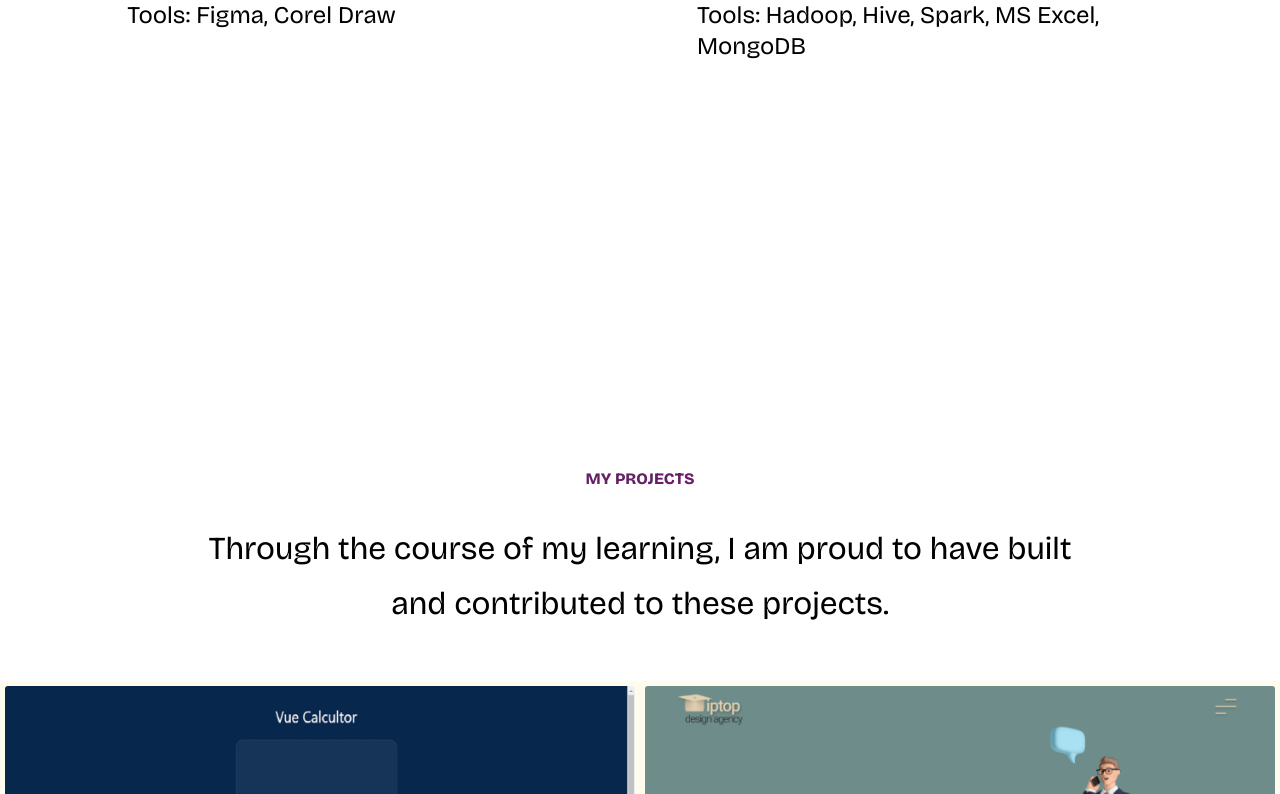
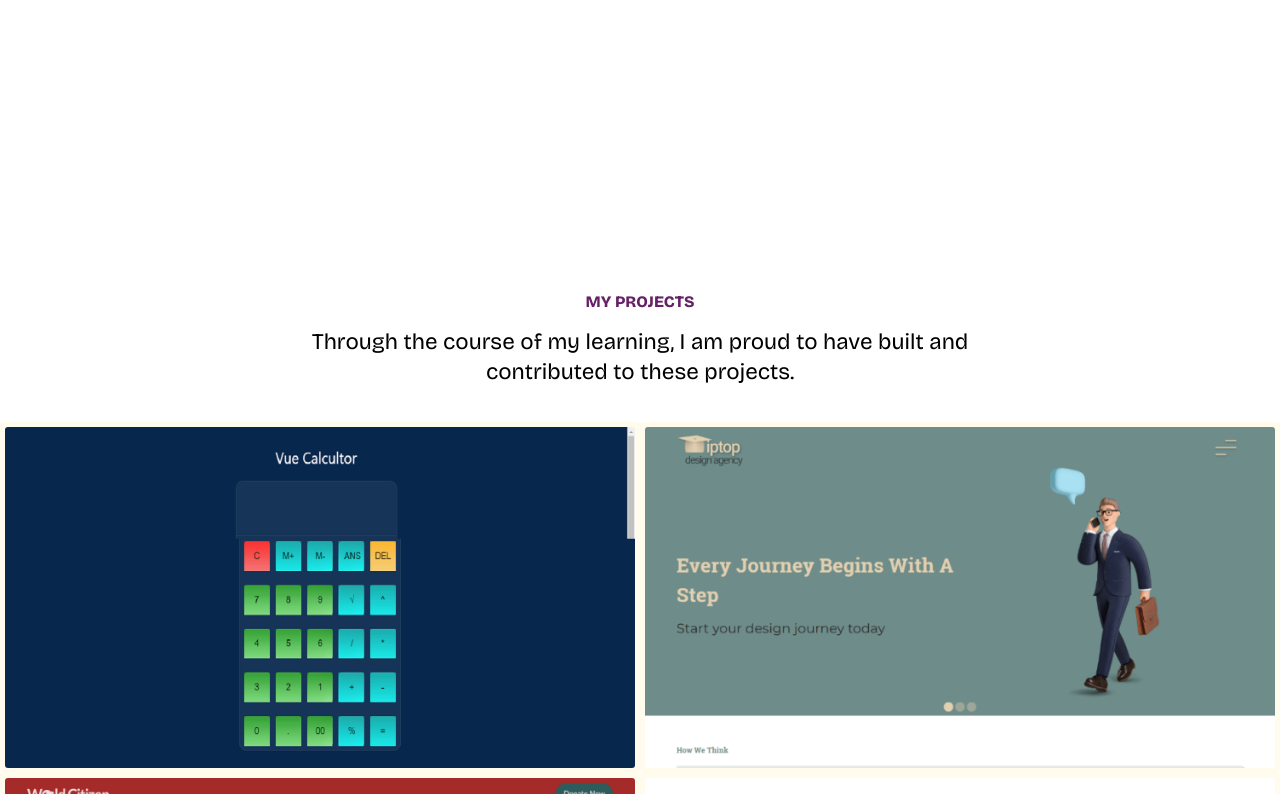
Before and after one commit to isonguyom/isonguyomartin, a Vue app: page / in a window 1280 px wide. Shown: the part 1686-2480 px from the top of the page. Built offline with nearby package versions, Linux system fonts and the light colour scheme; a web font is replaced by a local one.

Commit message:
Clean Projects component

```diff
--- a/src/components/Projects.vue
+++ b/src/components/Projects.vue
@@ -84,7 +84,7 @@ export default {
 
 <style scoped lang="scss">
 .Projects {
-    padding: 6em 0;
+    padding: 4em 0;
     font-size: 1.3rem;
     line-height: 30px;
 
@@ -92,10 +92,10 @@ export default {
         .projects-header {
             width: 80vw;
             text-align: center;
-            margin: 0 auto 50px;
+            margin: 0 auto 35px;
 
             .title1 {
-                margin-bottom: 15px;
+                margin-bottom: 10px;
             }
         }
 
@@ -104,7 +104,6 @@ export default {
             border-radius: var(--border-radius);
             padding: 5px;
             background: #ffec8e27;
-            margin: 0 auto 40px;
             overflow: hidden;
             transition: padding 1s ease;
 
@@ -156,10 +155,10 @@ export default {
             display: flex;
             display: -webkit-flex;
             flex-wrap: wrap;
-            margin-bottom: 60px;
+            // margin-bottom: 60px;
 
             .projects-header {
-                width: 70%;
+                width: 60%;
                 margin-left: auto;
                 margin-right: auto;
             }
@@ -174,8 +173,8 @@ export default {
 
 @media screen and (min-width: 992px) {
     .Projects {
-        font-size: 2rem;
-        line-height: 55px;
+        font-size: 1.4rem;
+        // line-height: 55px;
 
         .projects-inner {
             justify-content: space-between;
--- a/src/components/Skills.vue
+++ b/src/components/Skills.vue
@@ -164,7 +164,7 @@ export default {
     .Skills {
 
         .skills-wrapper {
-            font-size: 1.5rem;
+            font-size: 1.4rem;
         }
     }
 }
```
